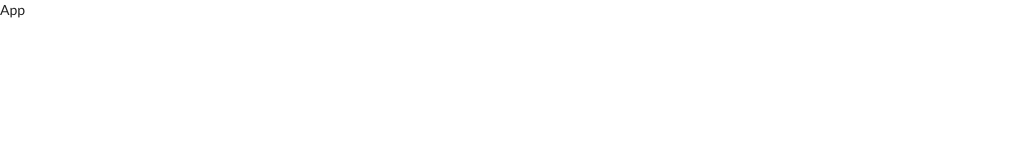
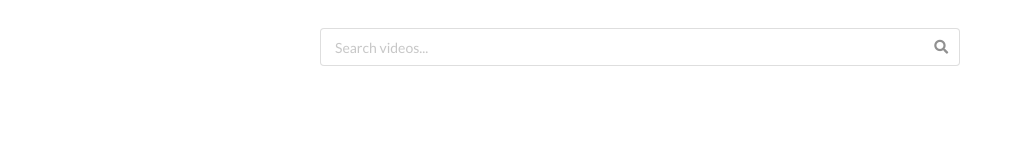
Before and after one commit to NatalieSalemme/Night-Tube, a React (Create React App) app: page / in a window 1280 px wide. Shown: the top 160 px of the page, without its empty margins (0-1022 px from the left). Built offline with nearby package versions, Linux system fonts and the light colour scheme.

Commit message:
adding onInputChange function to SearchBar

```diff
--- /dev/null
+++ b/src/components/App.css
@@ -0,0 +1,5 @@
+.search-bar {
+  width: 50%;
+  margin: auto;
+  margin-top: 2em;
+}
--- a/src/components/App.js
+++ b/src/components/App.js
@@ -1,12 +1,13 @@
 import React from 'react';
-
+import SearchBar from './SearchBar';
+import './App.css';
 
 class App extends React.Component {
 
   render() {
     return (
       <div>
-        App
+        <SearchBar />
       </div>
     );
   }
--- /dev/null
+++ b/src/components/SearchBar.js
@@ -0,0 +1,26 @@
+import React from 'react';
+import './App.css';
+
+class SearchBar extends React.Component {
+  state = {
+    searchTerm: ''
+  }
+  onInputChange = e => {
+    this.setState({
+      searchTerm: e.target.value
+    });
+  }
+  render() {
+    return (
+      <div className="ui fluid icon input search-bar">
+        <input
+          onChange={this.onInputChange}
+          type="text"
+          value={this.state.searchTerm}
+          placeholder="Search videos..." />
+        <i className="search icon"></i>
+      </div>
+    );
+  }
+}
+export default SearchBar;
```
